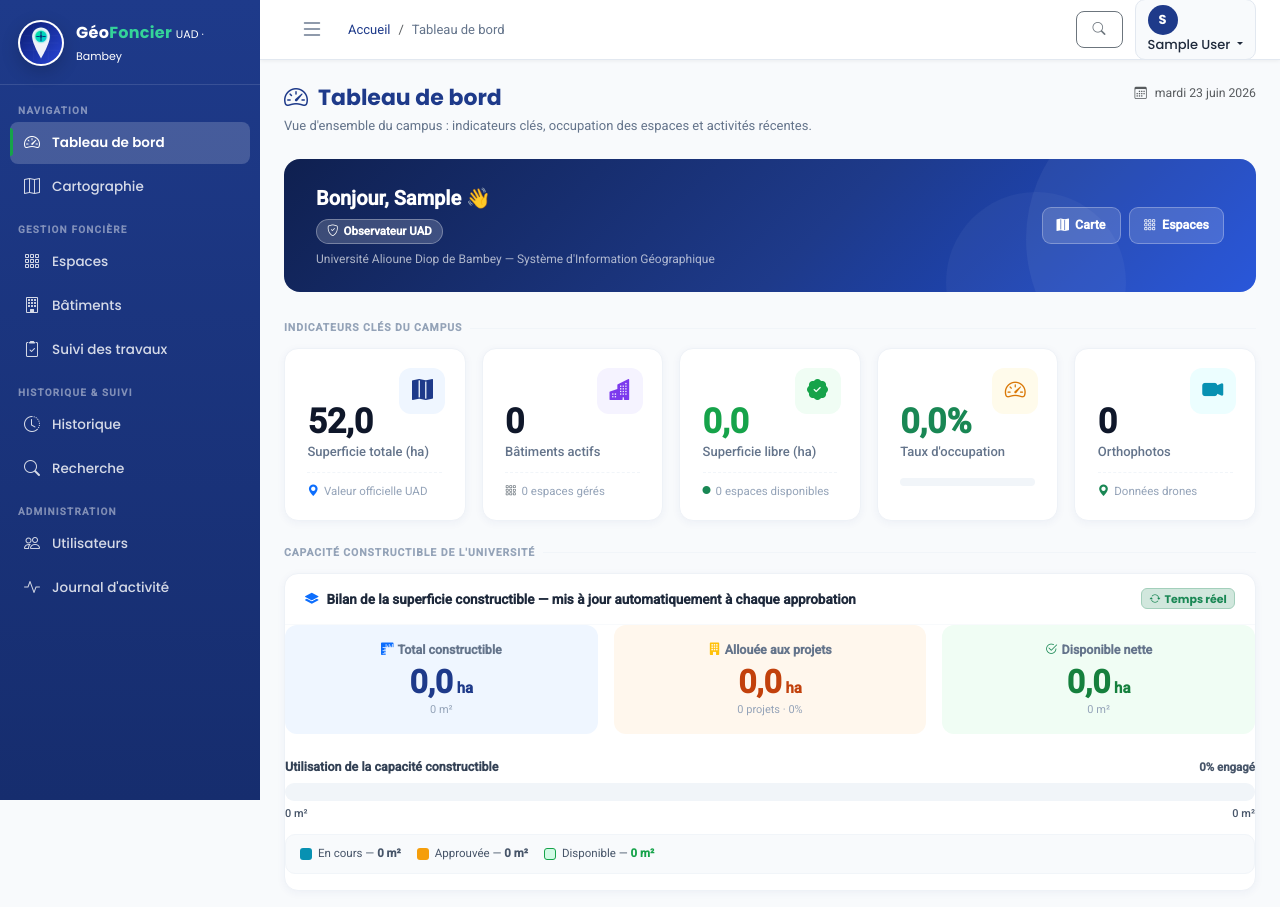
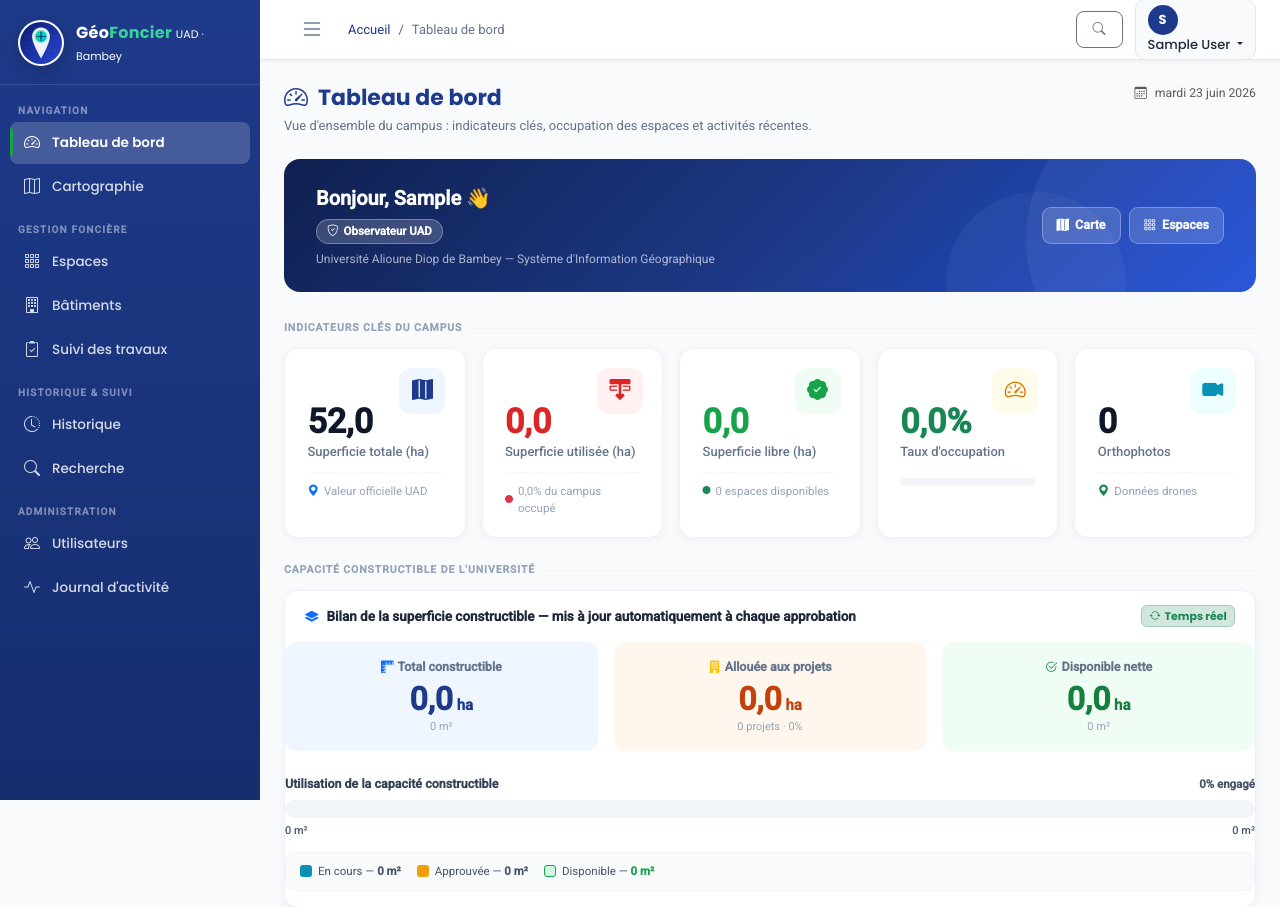
Before and after one commit to AshBrud/geo_fancier_copy, a Django app: page /dashboard/ in a window 1280 px wide. Shown: the top 907 px of the page. Run offline with Django 5.2, Linux system fonts and the light colour scheme; the visitor is signed in with stand-in values (Sample User, id 1); data comes from the database, SQL or seed files in the repository; data that the repository does not hold is empty; parts of the project's set-up code (start-up, migrations or seed data) failed here and were passed over.

Commit message:
Remplace Batiments actifs par Superficie utilisee dans les KPIs du dashboard
Co-Authored-By: Claude Sonnet 4.6 <noreply@anthropic.com>

```diff
--- a/templates/dashboard/index.html
+++ b/templates/dashboard/index.html
@@ -235,13 +235,14 @@
 
   <div class="col-6 col-md-4 col-xl">
     <div class="kpi-pro">
-      <div class="kpi-pro-icon" style="background:#f5f3ff;color:#7c3aed;">
-        <i class="bi bi-buildings-fill"></i>
+      <div class="kpi-pro-icon" style="background:#fff1f2;color:#dc2626;">
+        <i class="bi bi-layer-backward"></i>
       </div>
-      <div class="kpi-pro-val">{{ total_batiments }}</div>
-      <div class="kpi-pro-lbl">Bâtiments actifs</div>
+      <div class="kpi-pro-val" style="color:#dc2626;">{{ superficie_occupee }}</div>
+      <div class="kpi-pro-lbl">Superficie utilisée (ha)</div>
       <div class="kpi-pro-foot">
-        <i class="bi bi-grid-3x3-gap text-secondary"></i> {{ total_espaces }} espaces gérés
+        <i class="bi bi-circle-fill text-danger" style="font-size:8px;"></i>
+        {{ taux_occupation }}% du campus occupé
       </div>
     </div>
   </div>
```
